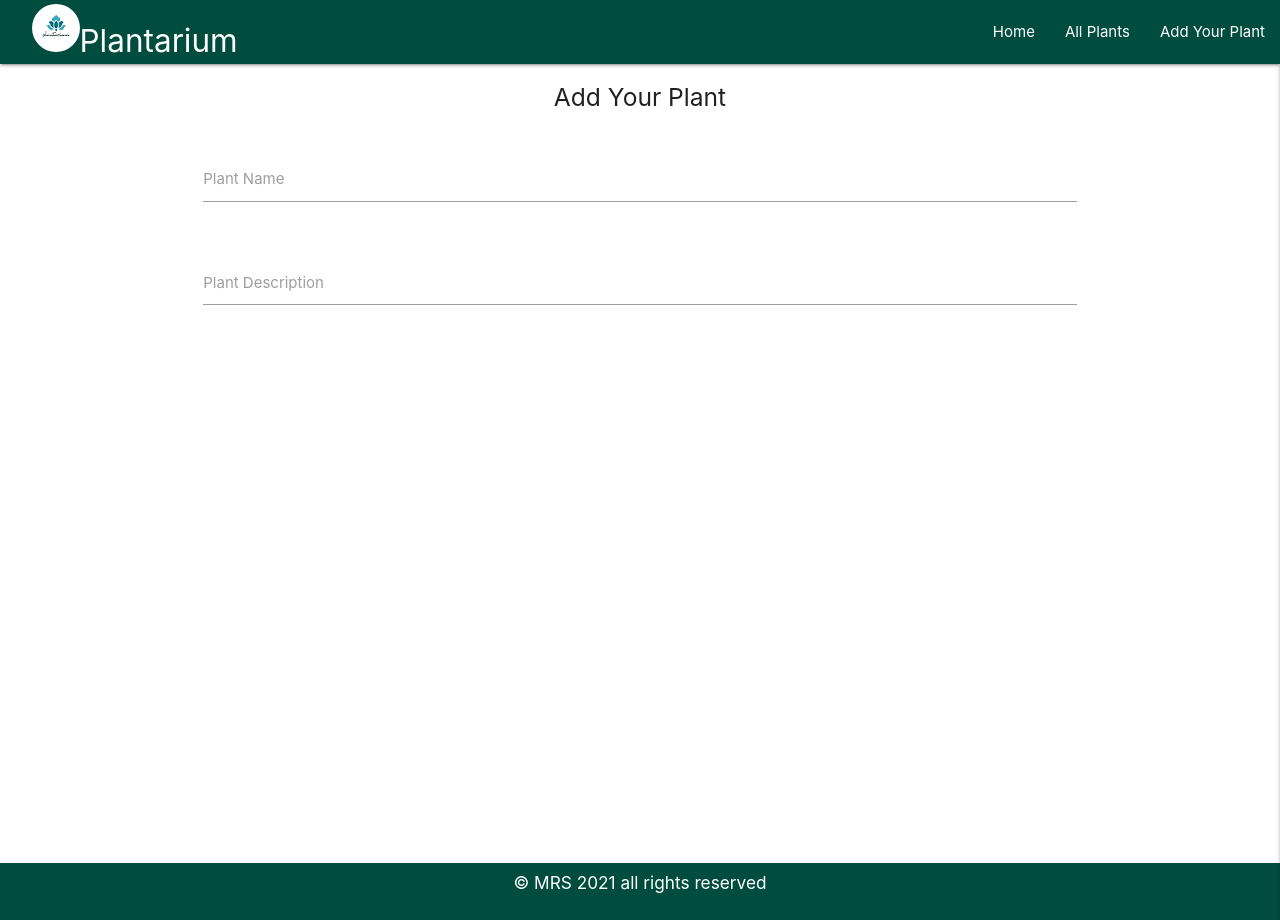
After one commit to madatoo/plantarium-ms3, a Flask app: page /add_plant in a window 1280 px wide. The commit adds this page. Run offline with Flask 2, Linux system fonts and the light colour scheme; data that the repository does not hold is empty; some libraries are stand-ins or nearby versions.

Commit message:
create a  template for add_plant

```diff
--- a/app.py
+++ b/app.py
@@ -23,10 +23,10 @@ def index():
 
 
 @app.route("/")
-@app.route("/add_plants")
-def add_plants():
-    add_plants = mongo.db.plants.find()
-    return render_template("add_plants.html", add_plants=add_plants)
+@app.route("/add_plant")
+def add_plant():
+    add_plant = mongo.db.plants.find()
+    return render_template("add_plant.html", add_plant=add_plant)
 
 
 @app.route("/")
--- /dev/null
+++ b/templates/add_plant.html
@@ -0,0 +1,27 @@
+{% extends "base.html" %}
+{% block content %}
+
+<div class="container">
+    <!--header-->
+    <div class="row s12 m7 text-center custom-all-plants-header">
+        <h5>Add Your Plant</h5>
+    </div>
+    <!--add plant form-->
+    <div class="row">
+        <form class="col s12">
+            <div class="row">
+                <div class="input-field col s12">
+                    <input id="add_plant_input" type="text" data-length="100">
+                    <label for="input_text">Plant Name</label>
+                </div>
+            </div>
+            <div class="row">
+                <div class="input-field col s12">
+                    <textarea id="textarea2" class="materialize-textarea" data-length="2500"></textarea>
+                    <label for="textarea2">Plant Description</label>
+                </div>
+            </div>
+        </form>
+    </div>
+</div>
+{% endblock%}
--- a/templates/base.html
+++ b/templates/base.html
@@ -24,7 +24,7 @@
             <ul class="right hide-on-med-and-down">
                 <li><a href="{{ url_for('index') }}">Home</a></li>
                 <li><a href="{{ url_for('all_plants') }}">All Plants</a></li>
-                <li><a href="{{ url_for('add_plants') }}">Add Your Plant </a></li>
+                <li><a href="{{ url_for('add_plant') }}">Add Your Plant </a></li>
             </ul>
             </div>
         </nav>
@@ -32,7 +32,7 @@
         <ul class="sidenav  teal darken-4 center " id="mobile-demo">
             <li><a href="{{ url_for('index') }}"class="white-text side-nav-style" >Home</a></li>
             <li><a href="{{ url_for('all_plants') }}" class="white-text"> All Plants</a></li>
-            <li><a href="{{ url_for('add_plants') }}" class="white-text">Add Your Plant</a></li>
+            <li><a href="{{ url_for('add_plant') }}" class="white-text">Add Your Plant</a></li>
 
         </ul>
 
```
Also changed, not shown: templates/add_plants.html (deleted, +0 -11 lines).
